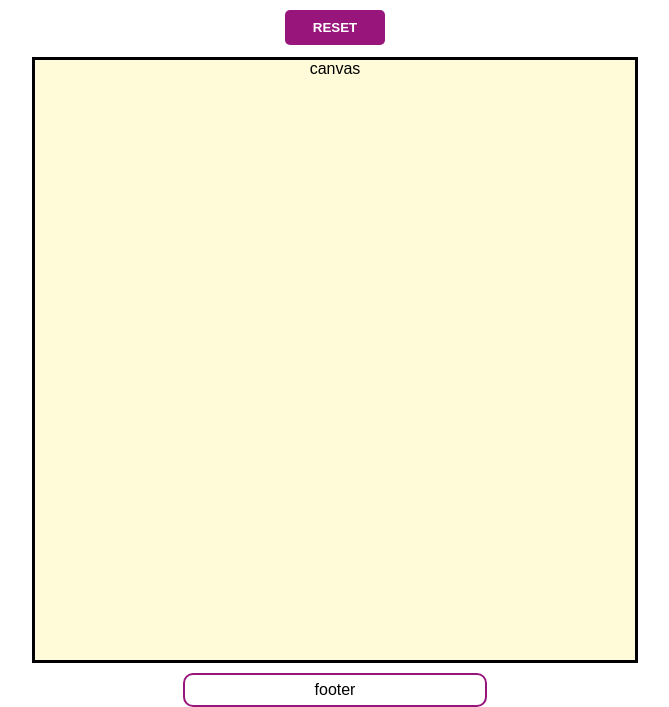
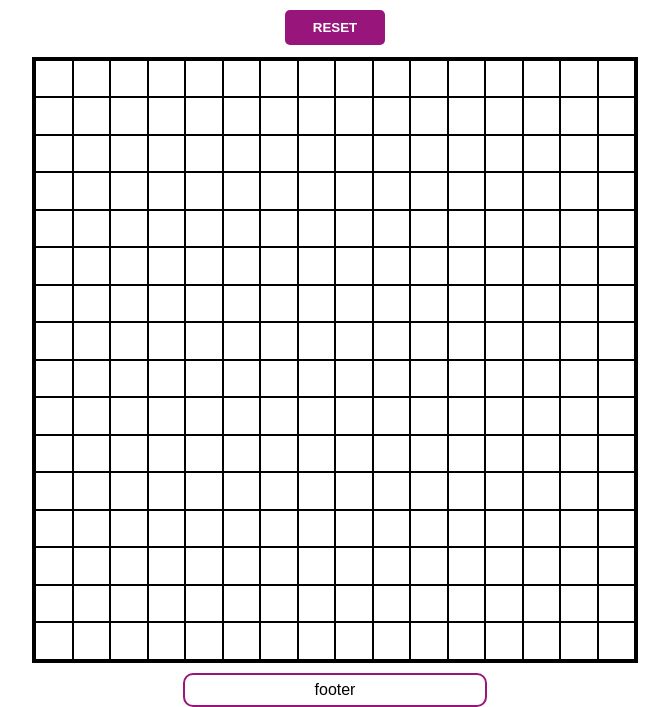
Before and after one commit to KarmaJoy/etchasketch, a plain HTML site: page index.html in a window 1280 px wide. Shown: the part 113-820 px from the top of the page, without its empty margins (313-982 px from the left). Drawn offline with nearby package versions, Linux system fonts and the light colour scheme.

Commit message:
Basic JS, drawing works

```diff
--- a/css/stylesheet.css
+++ b/css/stylesheet.css
@@ -35,12 +35,24 @@ h1{
 }
 
 #canvas {
-  background-color: #fffbd9;
+  background-color: #000000;
   display:block;
   width:600px;
   height:600px;
   margin:10px auto;
   border: 3px solid #000;
+}
+
+.pixelsquare {
+  background-color: #FFFFFF;
+  height: 100px;
+  width: 100px;
+  float: left;
+  margin:1px;
+}
+
+.hover {
+  background-color: #98167c;
 }
 
 #footer {
--- a/index.html
+++ b/index.html
@@ -20,7 +20,6 @@
     </div>
 
     <div id="canvas">
-      canvas
     </div>
 
     <div id="footer">
--- a/js/scripts.js
+++ b/js/scripts.js
@@ -0,0 +1,29 @@
+squareCount = 16;
+
+$(document).ready(function(){
+  newCanvas(squareCount);
+});
+
+
+function newCanvas(squareCount){
+  $('#canvas').empty();
+  var pixelCount = squareCount*squareCount;
+  var pixelSize = (600/squareCount)-2;
+
+  for (i=0;i<pixelCount;i++) {
+      $('#canvas').append("<div class='pixelsquare' style='height:" + pixelSize + "px; width:" + pixelSize + "px;'></div>");
+    }
+
+    paintPixel();
+};
+
+function paintPixel() {
+  $('.pixelsquare').hover(function() {
+      $(this).addClass("hover");
+    },
+    function() {
+      $(this).removeClass("hover");
+      $(this).css("background-color","#98167c");
+    }
+  )
+};
```
